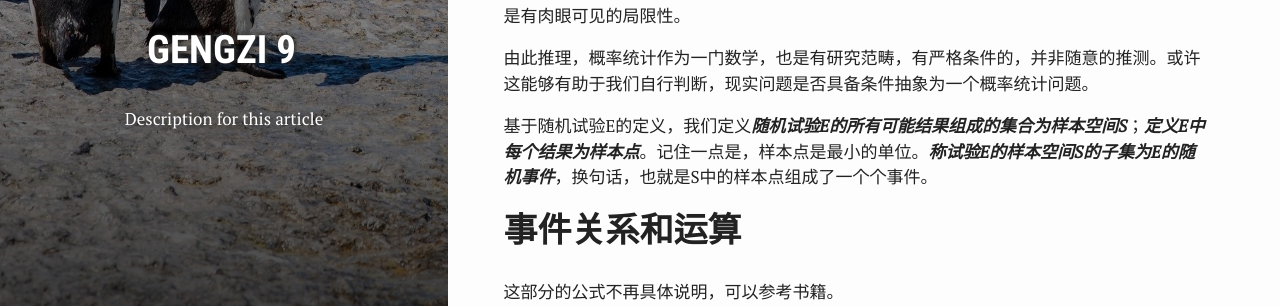
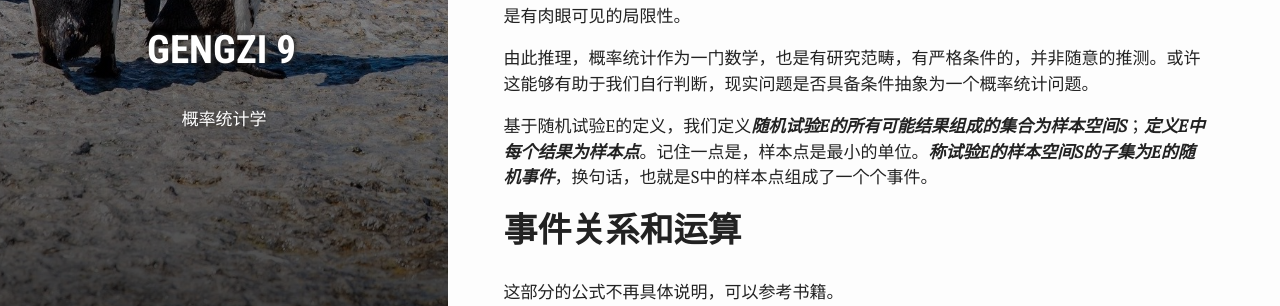
Before and after one commit to yalisandsoso/yalisandsoso.github.io, a Jekyll site: the page built from _posts/2020-09-23-概率统计学.md, in a window 1280 px wide. Shown: the part 572-878 px from the top of the page. Built offline with Jekyll 4.4.1, drawn with Linux system fonts in a browser that asks for light colours.

Commit message:
no message

```diff
--- a/_posts/2020-09-23-概率统计学.md
+++ b/_posts/2020-09-23-概率统计学.md
@@ -3,7 +3,7 @@ bg: "tools.jpg"
 layout: post
 title:  概率统计学
 crawlertitle: 数学
-summary: Description for this article
+summary: 概率统计学
 date:   2020-09-23
 categories: 数学
 tags: ['Gengzi 9']
@@ -26,7 +26,7 @@ bg: "african-penguins.jpg"
 # 事件关系和运算
 这部分的公式不再具体说明，可以参考书籍。
 
-![](\2020-9\23\2020092301.png)
+![](2020-9\23\2020092301.png)
 
 ## 古典概型(题法)
 
```
